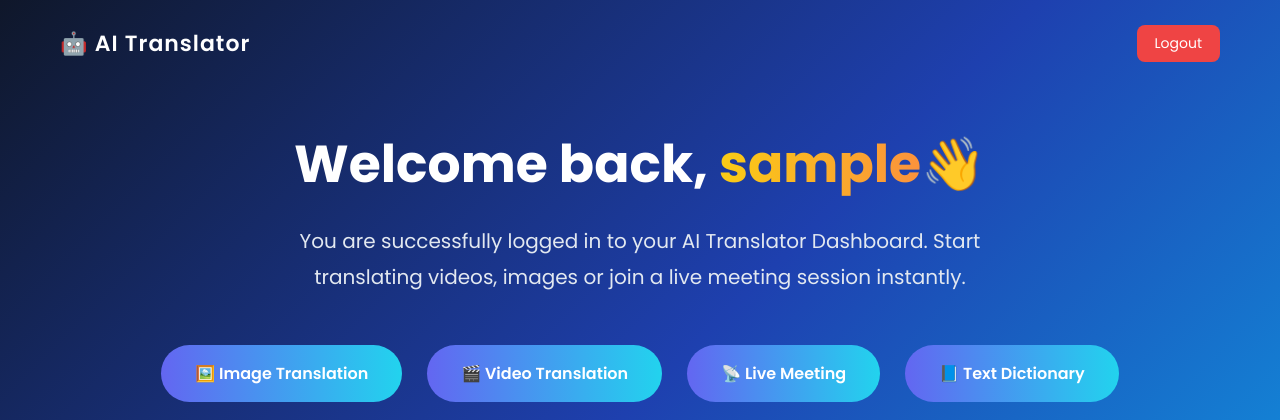
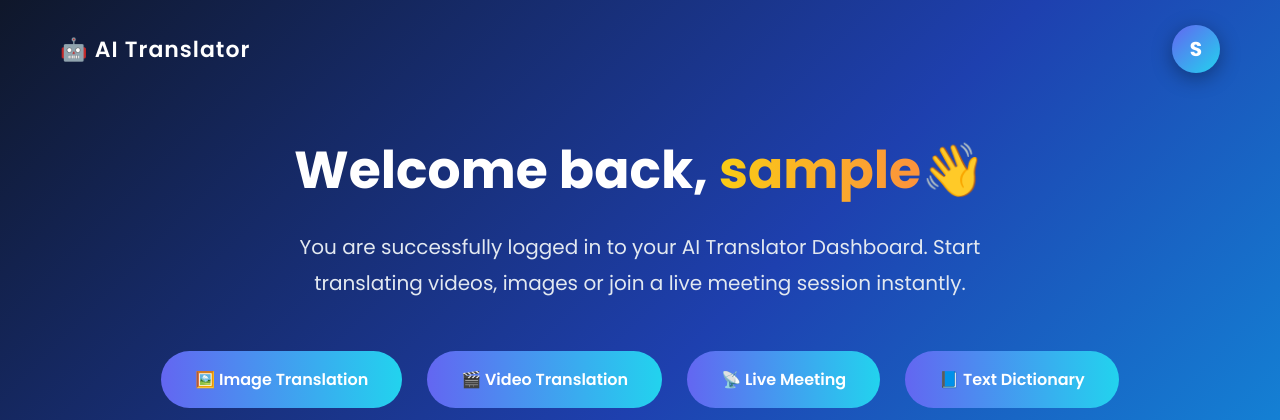
Before and after one commit to yuvashreedhanasekaren-coder/AI-Translator, a Flask app: page /home in a window 1280 px wide. Shown: the top 420 px of the page. Run offline with Flask 3, Linux system fonts and the light colour scheme; the visitor is signed in with stand-in values (Sample User, id 1).

Commit message:
Add user profile circle to home page

```diff
--- a/templates/home.html
+++ b/templates/home.html
@@ -35,19 +35,25 @@ body{
     letter-spacing:1px;
 }
 
-.logout{
-    padding:8px 18px;
-    border:none;
-    border-radius:8px;
-    background:#ef4444;
+.profile-circle{
+    width:48px;
+    height:48px;
+    border-radius:50%;
+    background:linear-gradient(135deg,#6366f1,#22d3ee);
+    display:flex;
+    justify-content:center;
+    align-items:center;
+    font-size:20px;
+    font-weight:700;
     color:white;
+    box-shadow:0 5px 20px rgba(0,0,0,0.35);
     cursor:pointer;
-    font-size:14px;
-    transition:0.3s;
+    transition:0.3s ease;
 }
 
-.logout:hover{
-    background:#dc2626;
+.profile-circle:hover{
+    transform:scale(1.08);
+    box-shadow:0 8px 25px rgba(0,0,0,0.5);
 }
 
 /* Main Center Content */
@@ -129,9 +135,9 @@ body{
 <div class="navbar">
     <div class="logo">🤖 AI Translator</div>
 
-    <a href="/logout">
-        <button class="logout">Logout</button>
-    </a>
+     <div class="profile-circle">
+        {{ username[0]|upper }}
+    </div>
 </div>
 
 <div class="main">
```
